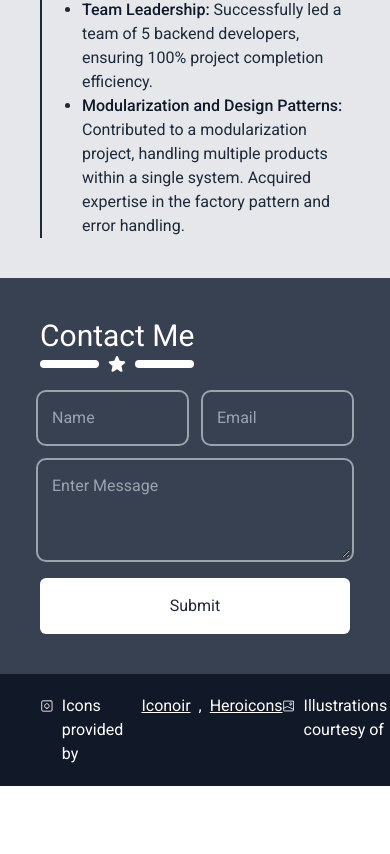
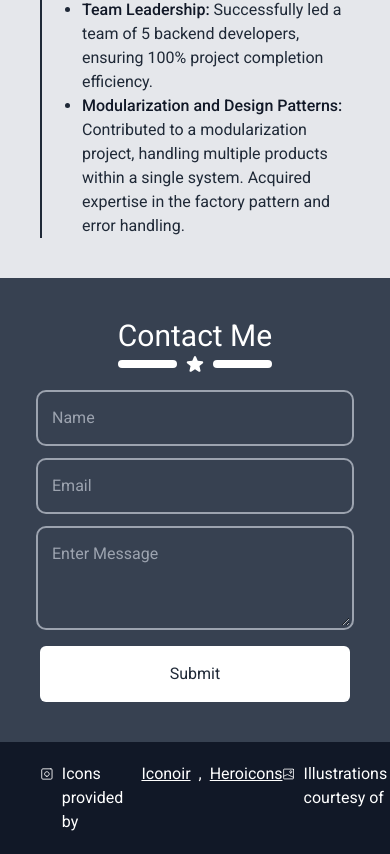
Before and after one commit to PrajwalSh0206/PrajwalSh0206.github.io, a React (Vite) app: page / in a window 390 px wide. Shown: the part 2887-3741 px from the top of the page. Before the commit the page ends 3673 px from the top, so only its background shows below. Built offline with nearby package versions, Linux system fonts and the light colour scheme.

Commit message:
contact-sm-added

```diff
--- a/src/components/Contacts/Contacts.tsx
+++ b/src/components/Contacts/Contacts.tsx
@@ -2,9 +2,9 @@ import Title from '../common/Title';
 
 export default function Contacts() {
   return (
-    <div className="w-full bg-gray-700 p-10 lg:p-20 flex items-start flex-col space-y-5 text-white" id="contacts">
+    <div className="w-full bg-gray-700 p-10 lg:p-20 flex items-center md:items-start flex-col space-y-5 text-white" id="contacts">
       <Title title="Contact Me" borderColor="bg-white"></Title>
-      <div className="space-x-5 flex w-full">
+      <div className="space-y-5 md:space-x-5 flex md:flex-row flex-col w-full">
         <input type="text" className="w-full p-3 outline-none focus:outline-white outline-gray-400 bg-gray-700 rounded-md " placeholder="Name" />
 
         <input type="text" className="w-full p-3 outline-none focus:outline-white outline-gray-400 bg-gray-700 rounded-md " placeholder="Email" />
```
